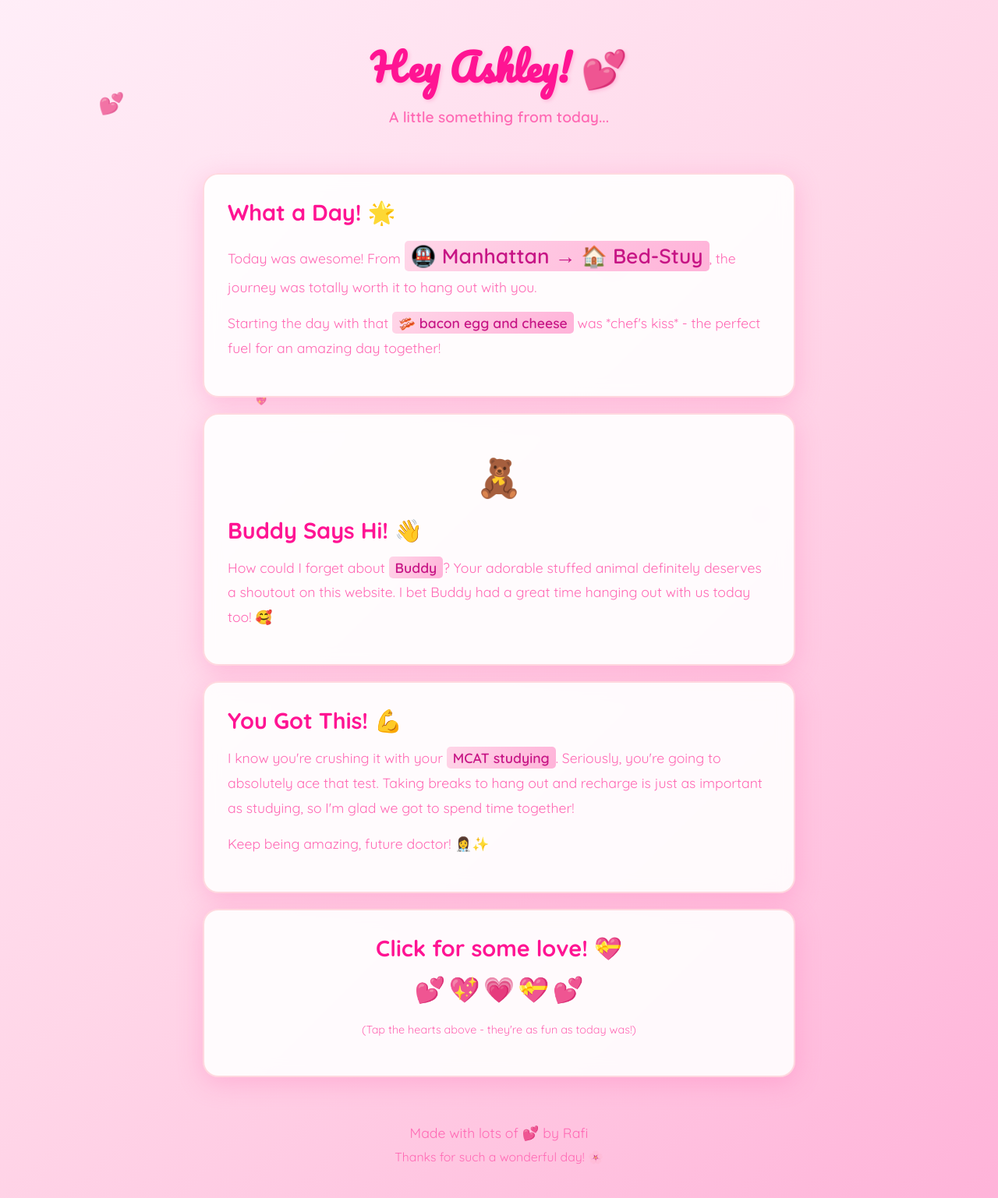
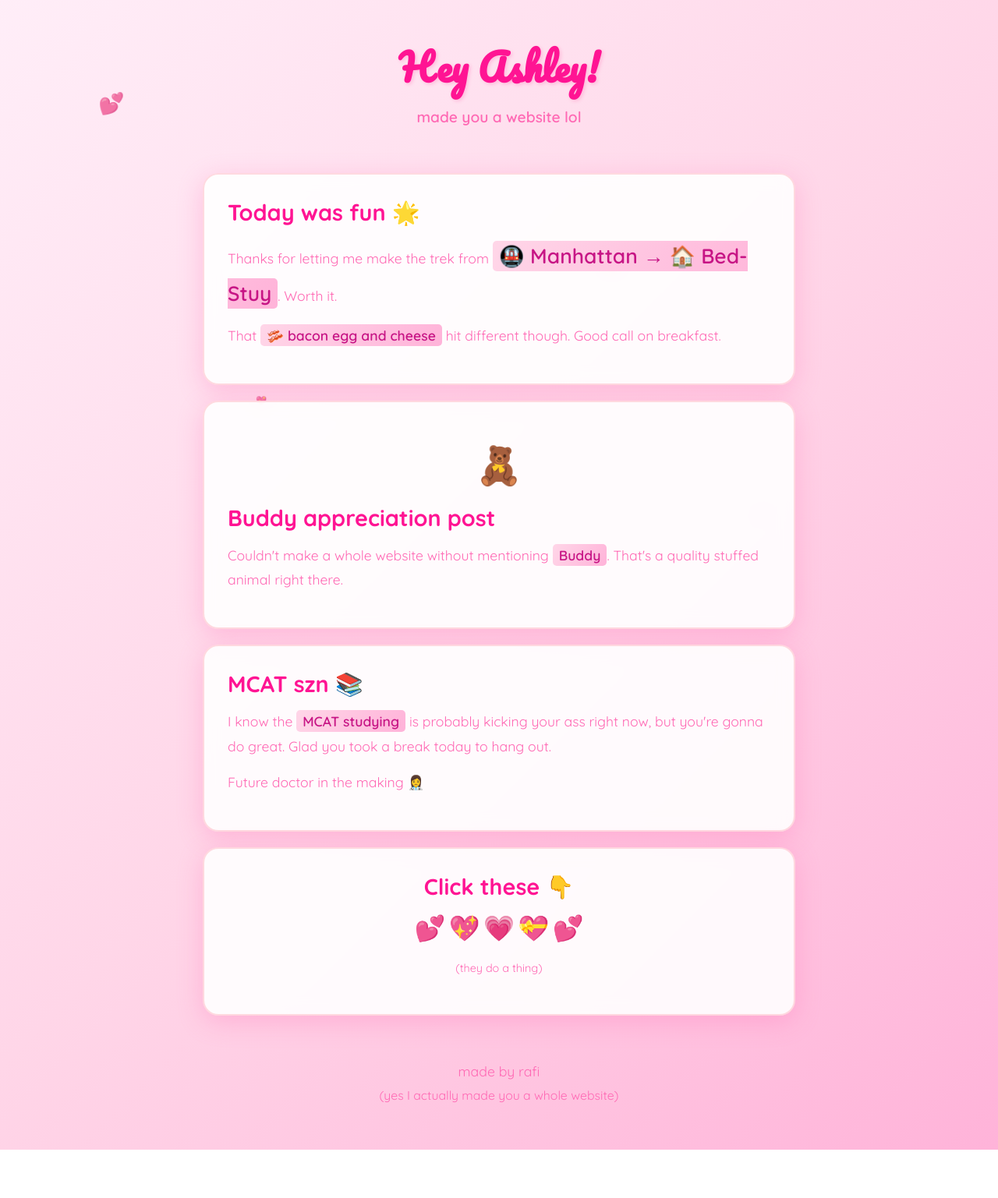
Before and after one commit to rafimatchen/ashley-site, a plain HTML site: page index.html in a window 1280 px wide. Shown: the part 17-1554 px from the top of the page at 78% size. After the commit the page ends 1492 px from the top, so only its background shows below. Drawn offline with Linux system fonts and the light colour scheme.

Commit message:
Tone down the lovey language, make it more casual
- Less AI-sounding text
- More natural, conversational tone
- Still fun and whimsical but less cheesy

Co-Authored-By: Claude Sonnet 4.5 <noreply@anthropic.com>

```diff
--- a/index.html
+++ b/index.html
@@ -224,46 +224,44 @@
 
     <div class="container">
         <header>
-            <h1>Hey Ashley! 💕</h1>
-            <p class="subtitle">A little something from today...</p>
+            <h1>Hey Ashley!</h1>
+            <p class="subtitle">made you a website lol</p>
         </header>
 
         <div class="card">
-            <h2>What a Day! 🌟</h2>
+            <h2>Today was fun 🌟</h2>
             <p>
-                Today was awesome! From <span class="highlight journey-emoji">🚇 Manhattan → 🏠 Bed-Stuy</span>,
-                the journey was totally worth it to hang out with you.
+                Thanks for letting me make the trek from <span class="highlight journey-emoji">🚇 Manhattan → 🏠 Bed-Stuy</span>.
+                Worth it.
             </p>
             <p>
-                Starting the day with that <span class="highlight">🥓 bacon egg and cheese</span> was
-                *chef's kiss* - the perfect fuel for an amazing day together!
+                That <span class="highlight">🥓 bacon egg and cheese</span> hit different though.
+                Good call on breakfast.
             </p>
         </div>
 
         <div class="card">
             <div class="buddy-section">🧸</div>
-            <h2>Buddy Says Hi! 👋</h2>
+            <h2>Buddy appreciation post</h2>
             <p>
-                How could I forget about <span class="highlight">Buddy</span>? Your adorable stuffed animal
-                definitely deserves a shoutout on this website. I bet Buddy had a great time hanging out
-                with us today too! 🥰
+                Couldn't make a whole website without mentioning <span class="highlight">Buddy</span>.
+                That's a quality stuffed animal right there.
             </p>
         </div>
 
         <div class="card">
-            <h2>You Got This! 💪</h2>
+            <h2>MCAT szn 📚</h2>
             <p>
-                I know you're crushing it with your <span class="highlight">MCAT studying</span>.
-                Seriously, you're going to absolutely ace that test. Taking breaks to hang out and
-                recharge is just as important as studying, so I'm glad we got to spend time together!
+                I know the <span class="highlight">MCAT studying</span> is probably kicking your ass right now,
+                but you're gonna do great. Glad you took a break today to hang out.
             </p>
             <p>
-                Keep being amazing, future doctor! 👩‍⚕️✨
+                Future doctor in the making 👩‍⚕️
             </p>
         </div>
 
         <div class="card" style="text-align: center;">
-            <h2>Click for some love! 💝</h2>
+            <h2>Click these 👇</h2>
             <div>
                 <span class="interactive-heart" onclick="burstHeart(this)">💕</span>
                 <span class="interactive-heart" onclick="burstHeart(this)">💖</span>
@@ -272,14 +270,14 @@
                 <span class="interactive-heart" onclick="burstHeart(this)">💕</span>
             </div>
             <p style="margin-top: 20px; font-size: 0.9em;">
-                (Tap the hearts above - they're as fun as today was!)
+                (they do a thing)
             </p>
         </div>
 
         <footer>
-            <p>Made with lots of 💕 by Rafi</p>
+            <p>made by rafi</p>
             <p style="font-size: 0.9em; margin-top: 10px;">
-                Thanks for such a wonderful day! 🌸
+                (yes I actually made you a whole website)
             </p>
         </footer>
     </div>
```
